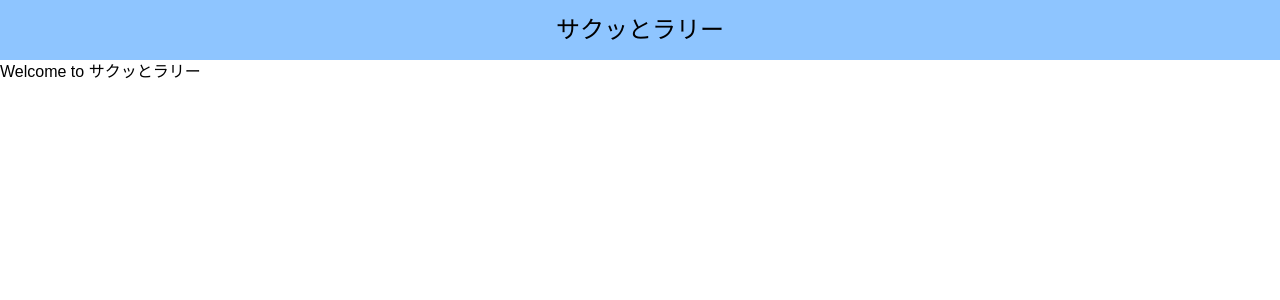
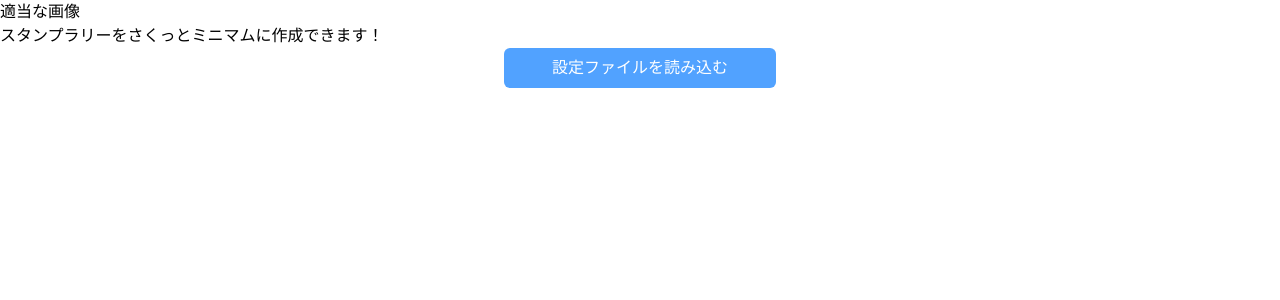
Before and after one commit to NeeeRL/Sakutto_Rally, a React (Vite) app in the folder Apps/Organizer/: page / in a window 1280 px wide. Shown: the top 300 px of the page. Built offline with nearby package versions, Linux system fonts and the light colour scheme.

Commit message:
ルーティングを定義

```diff
--- a/Apps/Organizer/src/App.css
+++ b/Apps/Organizer/src/App.css
@@ -1,4 +1 @@
 @import "tailwindcss";
-/* @tailwind base;
-@tailwind components;
-@tailwind utilities; */
--- a/Apps/Organizer/src/App.tsx
+++ b/Apps/Organizer/src/App.tsx
@@ -1,4 +1,5 @@
 // import { useState } from 'react'
+import { Link } from 'react-router-dom'
 import './App.css'
 
 function App() {
@@ -7,7 +8,11 @@ function App() {
 
   return (
     <>
-      <p className="text-black">Welcome to サクッとラリー</p>
+      <p className="">適当な画像</p>
+      <p>スタンプラリーをさくっとミニマムに作成できます！</p>
+      <div className="w-full flex justify-center">
+        <Link to="/load" className="text-white bg-blue-400 font-bold px-12 py-2 rounded-md">設定ファイルを読み込む</Link>
+      </div>
     </>
   )
 }
--- a/Apps/Organizer/src/header.tsx
+++ b/Apps/Organizer/src/header.tsx
@@ -1,14 +1,26 @@
 // import { useState } from 'react'
 // import './App.css'
 
-function header() {
+function header(props: {text: string}) {
 
   // const [count, setCount] = useState(0)
+  const color = "black"
+  const isReturnButton = window.history.length < 1
 
   return (
     <>
       {/* ヘッダー */}
-        <h1 className="text-black text-2xl font-bold bg-blue-300 h-15 flex items-center justify-center">サクッとラリー</h1>
+      <div className="flex items-center h-15 w-full">
+        {/* 戻るアイコン */}
+        {!isReturnButton && (
+          <button className="m-3 rounded-full bg-white absolute" onClick={() => window.history.back()}>
+            <svg xmlns="http://www.w3.org/2000/svg" viewBox="0 0 24 24" fill={color} className="size-5">
+              <path fillRule="evenodd" d="M11.03 3.97a.75.75 0 0 1 0 1.06l-6.22 6.22H21a.75.75 0 0 1 0 1.5H4.81l6.22 6.22a.75.75 0 1 1-1.06 1.06l-7.5-7.5a.75.75 0 0 1 0-1.06l7.5-7.5a.75.75 0 0 1 1.06 0Z" clipRule="evenodd" />
+            </svg>
+          </button>
+        )}
+        <h1 className="text-xl mx-auto font-bold">{ props.text }</h1>
+      </div>
     </>
   )
 }
--- a/Apps/Organizer/src/index.css
+++ b/Apps/Organizer/src/index.css
@@ -2,10 +2,6 @@
   font-family: 'Noto Sans JP', Arial, sans-serif;
   line-height: 1.5;
   font-weight: 400;
-
-  /* color-scheme: light dark; */
-  color: rgba(255, 255, 255, 0.87);
-  /* background-color: #242424; */
 
   font-synthesis: none;
   text-rendering: optimizeLegibility;
--- a/Apps/Organizer/src/loadFiles.tsx
+++ b/Apps/Organizer/src/loadFiles.tsx
@@ -0,0 +1,11 @@
+import Header from './header.tsx'
+function loadFiles () {
+    return(
+        <>
+        <Header text="設定ファイルを読み込む"/>
+        <p className="">ロード画面</p>
+        </>
+    )
+}
+
+export default loadFiles
--- a/Apps/Organizer/src/main.tsx
+++ b/Apps/Organizer/src/main.tsx
@@ -1,8 +1,9 @@
 import { StrictMode } from 'react'
 import { createRoot } from 'react-dom/client'
 import './index.css'
+
 import App from './App.tsx'
-import Header from './header.tsx'
+import Load from './loadFiles.tsx'
 import {
   createBrowserRouter,
   RouterProvider,
@@ -13,12 +14,15 @@ const router = createBrowserRouter([
     path: '/',
     element: <App />,
     errorElement: <h1>エラー</h1>
+  },
+  {
+    path: '/load',
+    element: <Load />
   }
 ])
 
 createRoot(document.getElementById('root')!).render(
   <StrictMode>
-    <Header />
     <RouterProvider router={router}/>
   </StrictMode>,
 )
```
